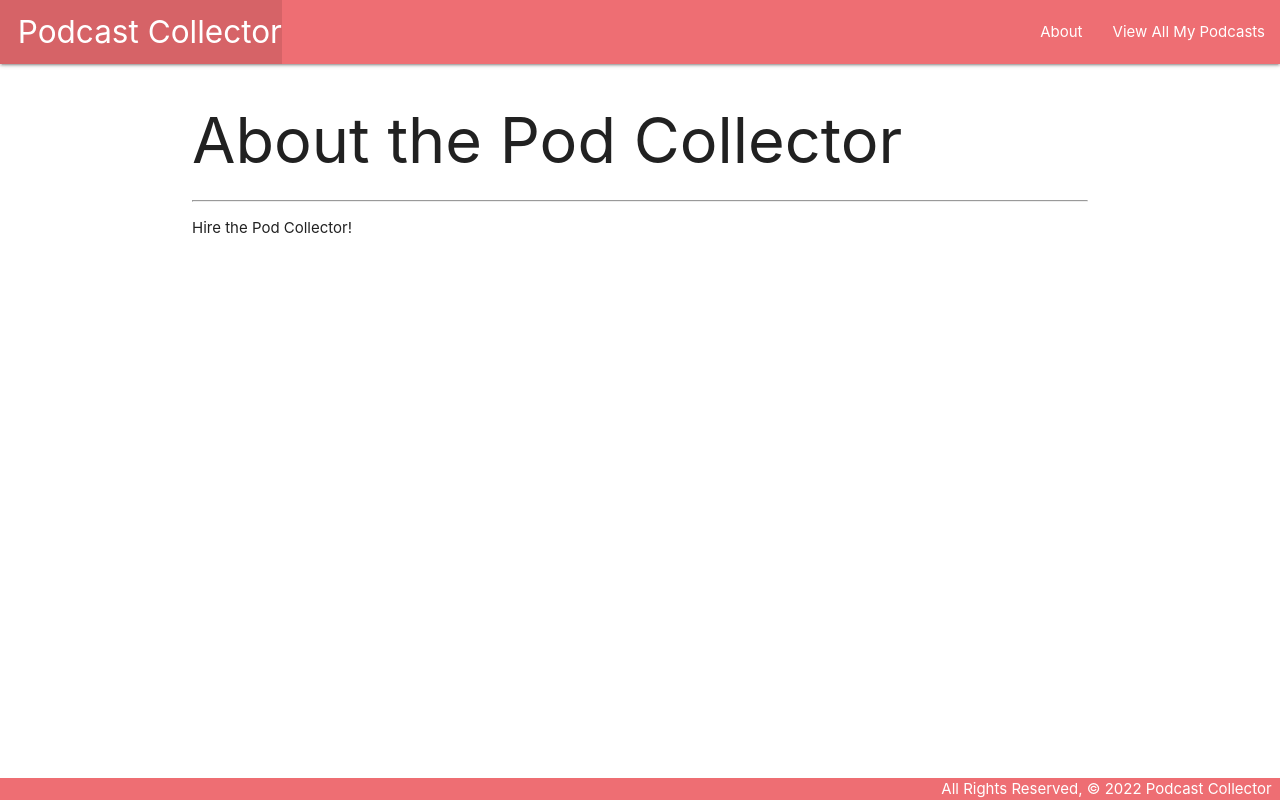
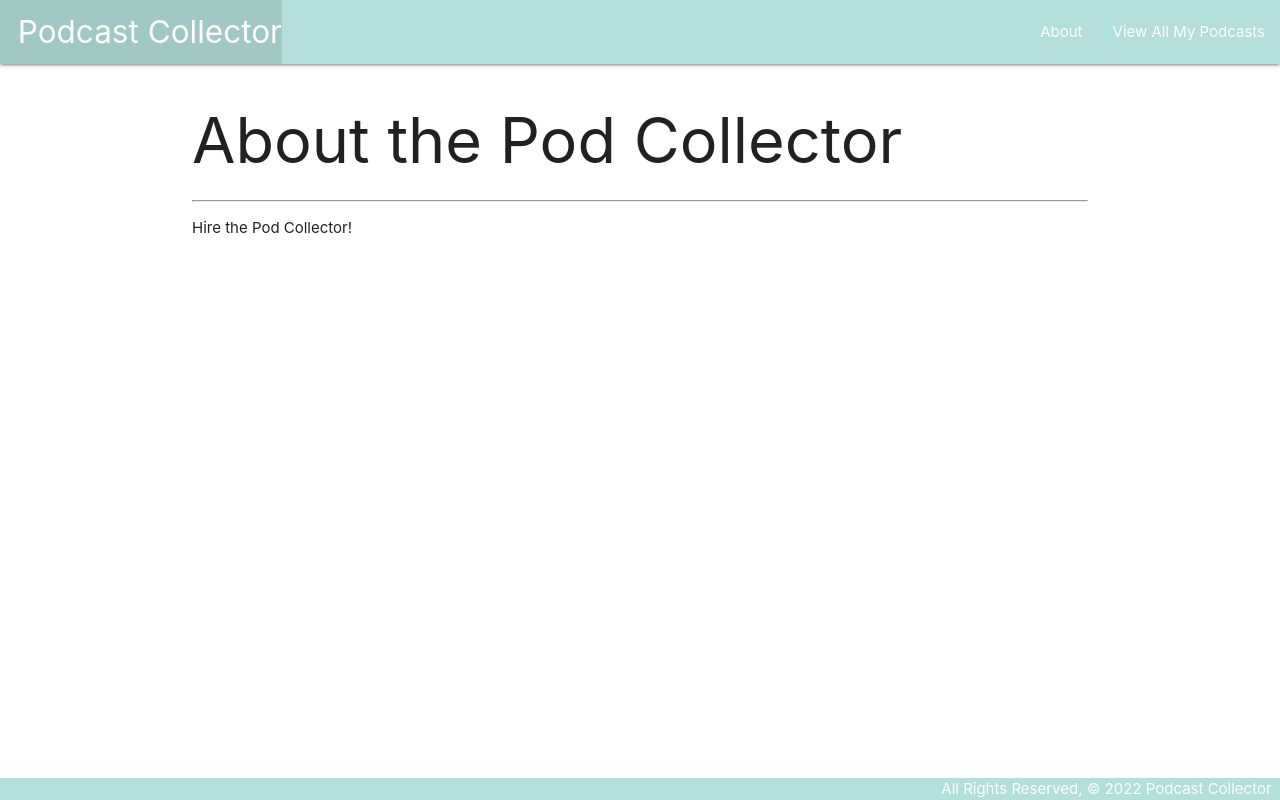
Before and after one commit to ngran4/Podcast-Collector, a Django app: page /about/ in a window 1280 px wide. Run offline with Django 4.2, Linux system fonts and the light colour scheme.

Commit message:
change color theme

```diff
--- a/main_app/templates/base.html
+++ b/main_app/templates/base.html
@@ -14,7 +14,7 @@
 <body>
   <header class="navbar-fixed">
     <nav>
-      <div class="nav-wrapper">
+      <div class="nav-wrapper teal lighten-4">
         <ul>
           <li><a href="/" class="left brand-logo">&nbsp;&nbsp;Podcast Collector</a></li>
         </ul>
@@ -29,7 +29,7 @@
     {% block content %}
     {% endblock %}
   </main>
-  <footer class="page-footer">
+  <footer class="page-footer teal lighten-4">
     <div class="right">All Rights Reserved, &copy; 2022 Podcast Collector &nbsp;</div>
   </footer>
 </body>
```
